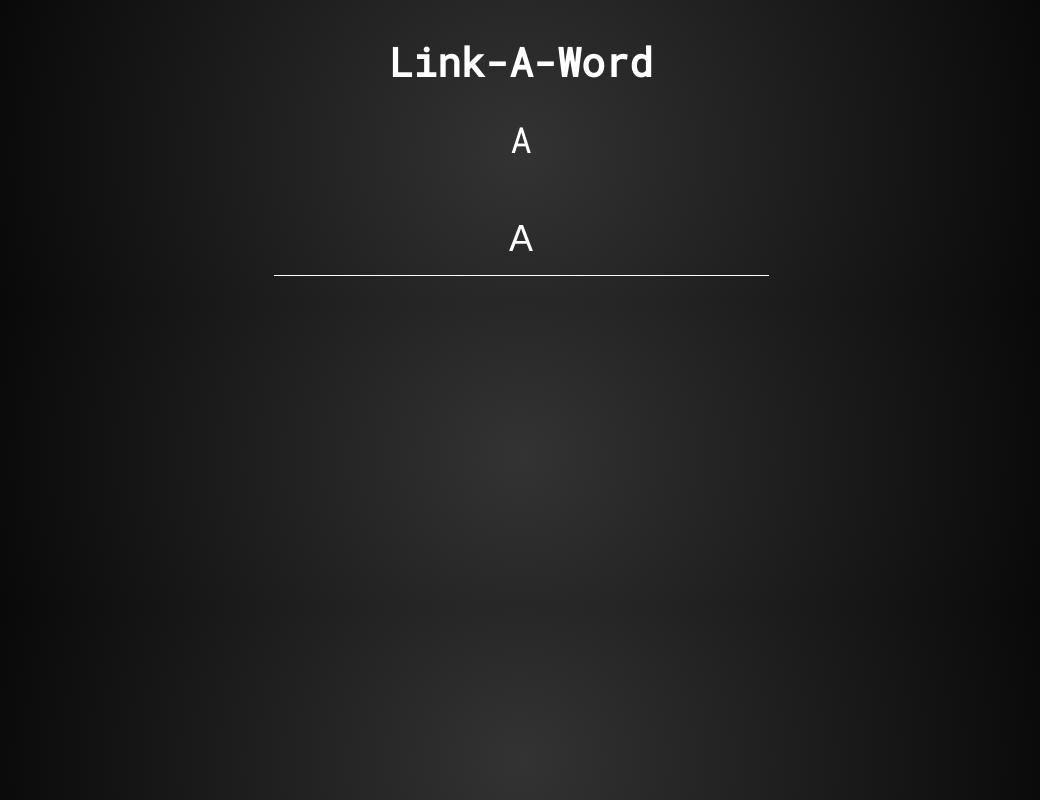
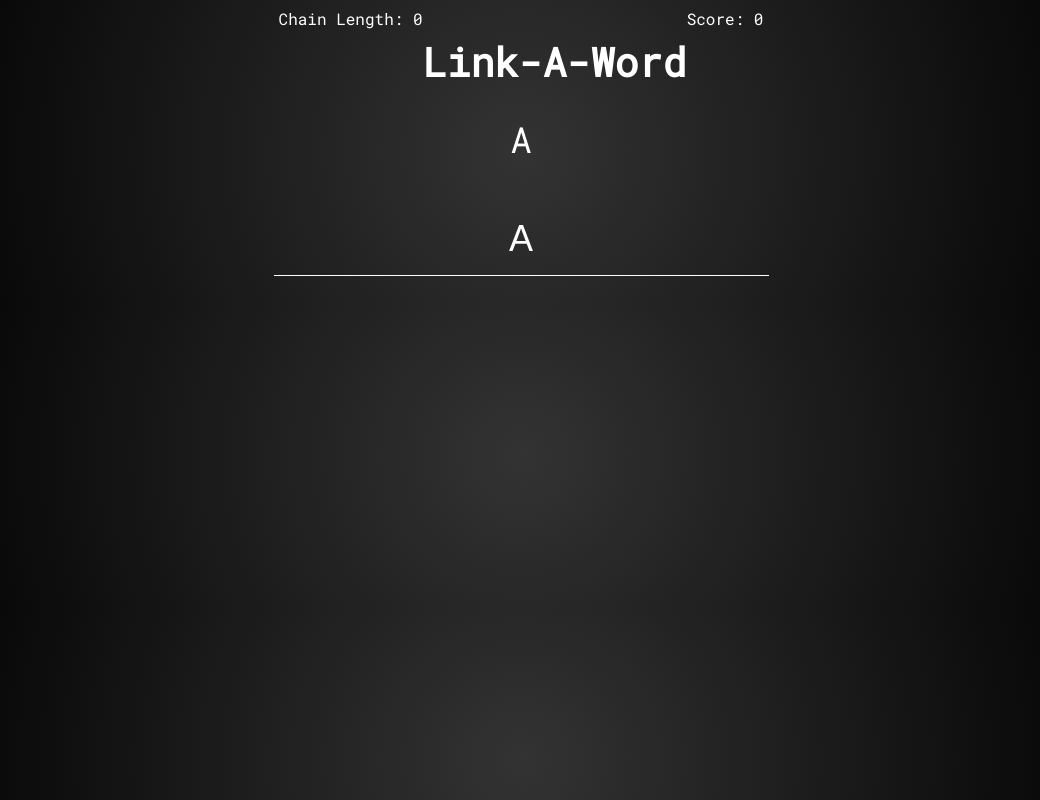
Before and after one commit to rickysoliman/word-chain, an Angular app: page / in a window 1280 px wide. Shown: the whole page, without its empty margins (119-1159 px from the left). Built offline with nearby package versions, Linux system fonts and the light colour scheme.

Commit message:
score and chain length

```diff
--- a/src/app/app.component.html
+++ b/src/app/app.component.html
@@ -1,5 +1,9 @@
 <div class="app-wrapper">
-  <h1 class="header">Link-A-Word</h1>
+  <div class="header">
+    <div class="header-chain-length">Chain Length: {{ wordChain.length }}</div>
+    <h1 class="header-title">Link-A-Word</h1>
+    <div class="header-score">Score: {{ score }}</div>
+  </div>
   <div class="next-letter">{{ nextLetter }}</div>
   <input
     #inputField
--- a/src/app/app.component.ts
+++ b/src/app/app.component.ts
@@ -25,6 +25,7 @@ export class AppComponent implements AfterViewInit {
   userInput: string = this.nextLetter;
   userInputColor: TextColors = textColors.default;
   wordChain: string[] = [];
+  score: number = 0;
 
   constructor(private http: HttpClient) {}
 
@@ -46,6 +47,7 @@ export class AppComponent implements AfterViewInit {
     this.userInputColor = textColors.success;
     setTimeout(() => {
       this.wordChain.push(this.userInput);
+      this.score += this.userInput.length;
       this.updateNextLetter();
     }, 250);
   }
--- a/src/styles.scss
+++ b/src/styles.scss
@@ -17,6 +17,11 @@ body {
 }
 
 .header {
+    display: flex;
+    justify-content: space-evenly;
+}
+
+.header-title {
     text-decoration: bold;
     text-align: center;
     font-size: 2.5em;
```
